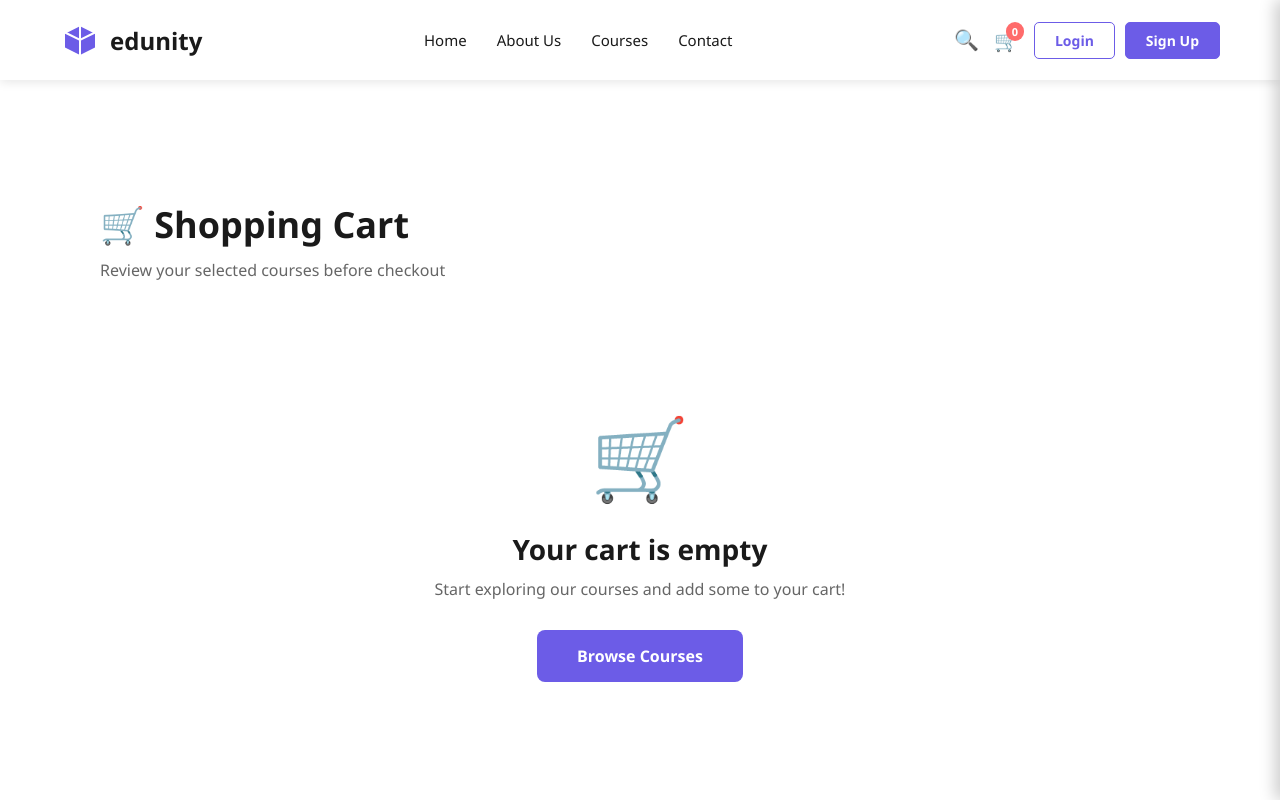
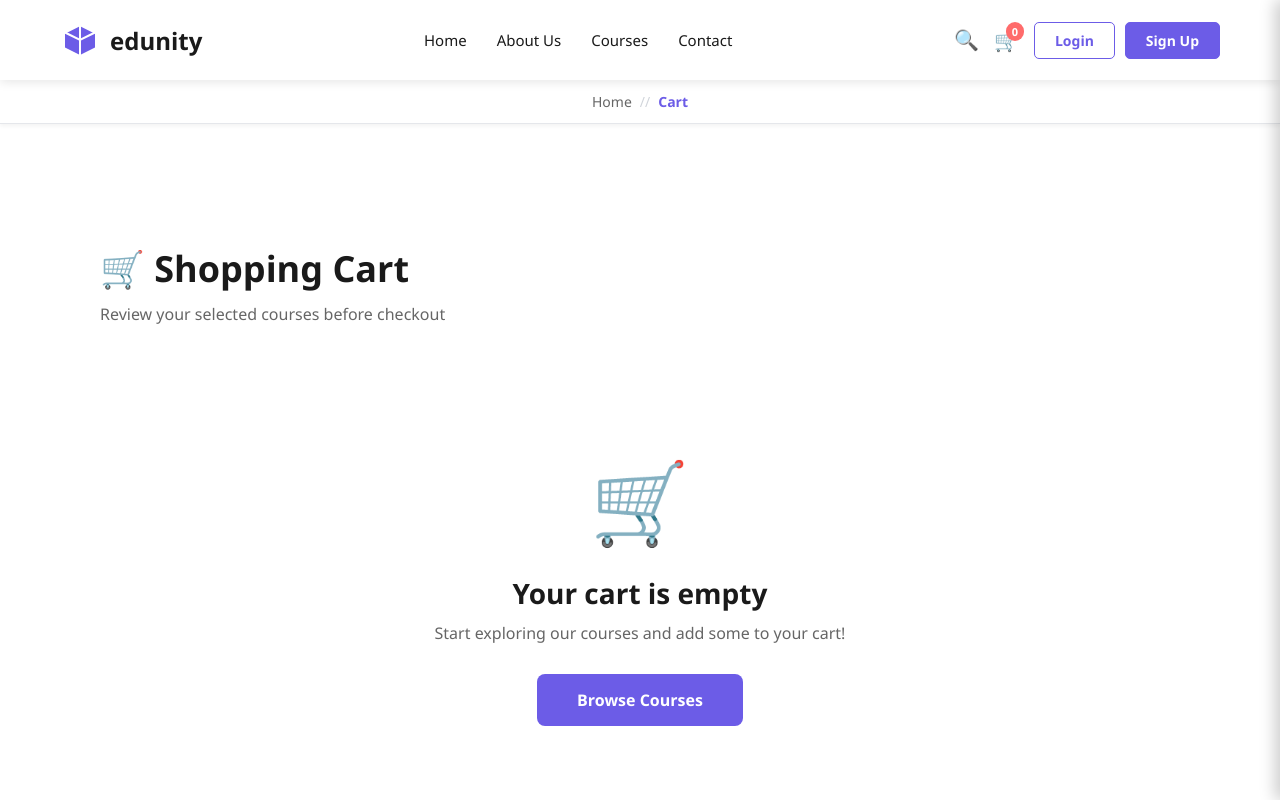
Before and after one commit to maheratef74/ITI-JS-Project, a plain HTML site: page src/html/cart.html in a window 1280 px wide. Shown: the top 800 px of the page. Drawn offline with Linux system fonts and the light colour scheme.

Commit message:
Added breadcrumb component

```diff
--- a/src/shared/components.js
+++ b/src/shared/components.js
@@ -40,9 +40,63 @@ class ComponentLoader {
     });
   }
 
+  static generateBreadcrumb() {
+    const currentPage = window.location.pathname.split("/").pop();
+    const breadcrumbContainer = document.getElementById("breadcrumbContainer");
+    const breadcrumb = document.getElementById("breadcrumb");
+
+    if (!breadcrumb) return;
+
+    // Page mapping for breadcrumb
+    const pageMap = {
+      "home.html": { name: "Home" },
+      "courses.html": { name: "Courses" },
+      "courseDetails.html": { name: "Course Details" },
+      "aboutUs.html": { name: "About Us" },
+      "cart.html": { name: "Cart" },
+      "login.html": { name: "Login" },
+      "registeration.html": { name: "Registration" },
+    };
+
+    // Hide breadcrumb on home page
+    if (currentPage === "home.html" || currentPage === "") {
+      if (breadcrumbContainer) {
+        breadcrumbContainer.classList.add("hide");
+      }
+      return;
+    }
+
+    // Show breadcrumb on other pages
+    if (breadcrumbContainer) {
+      breadcrumbContainer.classList.remove("hide");
+    }
+
+    // Always start with Home
+    let breadcrumbHTML = `
+      <li class="breadcrumb-item">
+        <a href="./home.html" class="breadcrumb-link">Home</a>
+      </li>
+    `;
+
+    // Add current page
+    if (pageMap[currentPage]) {
+      breadcrumbHTML += `
+        <li class="breadcrumb-item">
+          <span class="breadcrumb-separator">//</span>
+        </li>
+        <li class="breadcrumb-item">
+          <span class="breadcrumb-current">${pageMap[currentPage].name}</span>
+        </li>
+      `;
+    }
+
+    breadcrumb.innerHTML = breadcrumbHTML;
+  }
+
   static async init() {
     await this.loadHeader();
     await this.loadFooter();
+    this.generateBreadcrumb();
   }
 }
 
--- a/src/shared/header.css
+++ b/src/shared/header.css
@@ -9,6 +9,65 @@
   position: sticky;
   top: 0;
   z-index: 1000;
+}
+
+/* ==================== BREADCRUMB NAVIGATION ==================== */
+.breadcrumb-container {
+  background: #f8f9fa;
+  border-bottom: 1px solid #e5e7eb;
+  box-shadow: 0 2px 4px rgba(0, 0, 0, 0.03);
+  padding: 12px 0;
+  position: sticky;
+  top: 70px;
+  z-index: 999;
+}
+
+.breadcrumb-wrapper {
+  max-width: 1400px;
+  margin: 0 auto;
+  padding: 0 60px;
+}
+
+.breadcrumb {
+  display: flex;
+  align-items: center;
+  list-style: none;
+  margin: 0;
+  padding: 0;
+  font-size: 14px;
+  color: #6b7280;
+}
+
+.breadcrumb-item {
+  display: flex;
+  align-items: center;
+}
+
+.breadcrumb-link {
+  color: #6b7280;
+  text-decoration: none;
+  transition: color 0.3s;
+  font-weight: 500;
+}
+
+.breadcrumb-link:hover {
+  color: #6c5ce7;
+}
+
+.breadcrumb-separator {
+  margin: 0 8px;
+  color: #d1d5db;
+  user-select: none;
+}
+
+.breadcrumb-current {
+  color: #6c5ce7;
+  font-weight: 600;
+}
+
+/* Hide breadcrumb on home page */
+.breadcrumb-container.hide {
+  display: none;
 }
 
 .logo {
@@ -365,6 +424,65 @@ nav {
   background: #5a4dd6;
 }
 
+/* ==================== BREADCRUMB NAVIGATION ==================== */
+.breadcrumb-container {
+  background: #fff;
+  border-bottom: 1px solid #e5e7eb;
+  box-shadow: 0 2px 4px rgba(0, 0, 0, 0.05);
+  padding: 12px 0;
+  position: sticky;
+  top: 70px;
+  z-index: 999;
+}
+
+.breadcrumb-wrapper {
+  max-width: 1400px;
+  margin: 0 auto;
+  padding: 0 60px;
+}
+
+.breadcrumb {
+  display: flex;
+  align-items: center;
+  list-style: none;
+  margin: 0;
+  padding: 0;
+  font-size: 14px;
+  color: #6b7280;
+}
+
+.breadcrumb-item {
+  display: flex;
+  align-items: center;
+}
+
+.breadcrumb-link {
+  color: #6b7280;
+  text-decoration: none;
+  transition: color 0.3s;
+  font-weight: 500;
+}
+
+.breadcrumb-link:hover {
+  color: #6c5ce7;
+}
+
+.breadcrumb-separator {
+  margin: 0 8px;
+  color: #d1d5db;
+  user-select: none;
+}
+
+.breadcrumb-current {
+  color: #6c5ce7;
+  font-weight: 600;
+}
+
+/* Hide breadcrumb on home page */
+.breadcrumb-container.hide {
+  display: none;
+}
+
 /* ==================== TOAST NOTIFICATION ==================== */
 .toast {
   position: fixed;
@@ -392,6 +510,18 @@ nav {
 @media (max-width: 768px) {
   .header-nav {
     padding: 15px 20px;
+  }
+
+  .breadcrumb-wrapper {
+    padding: 0 20px;
+  }
+
+  .breadcrumb {
+    font-size: 13px;
+  }
+
+  .breadcrumb-separator {
+    margin: 0 6px;
   }
 
   .nav-menu {
--- a/src/shared/header.html
+++ b/src/shared/header.html
@@ -109,3 +109,12 @@
     </div>
   </div>
 </header>
+
+<!-- Breadcrumb Navigation -->
+<nav class="breadcrumb-container" id="breadcrumbContainer">
+  <div class="breadcrumb-wrapper">
+    <ol class="breadcrumb" id="breadcrumb">
+      <!-- Breadcrumb will be dynamically generated -->
+    </ol>
+  </div>
+</nav>
```
